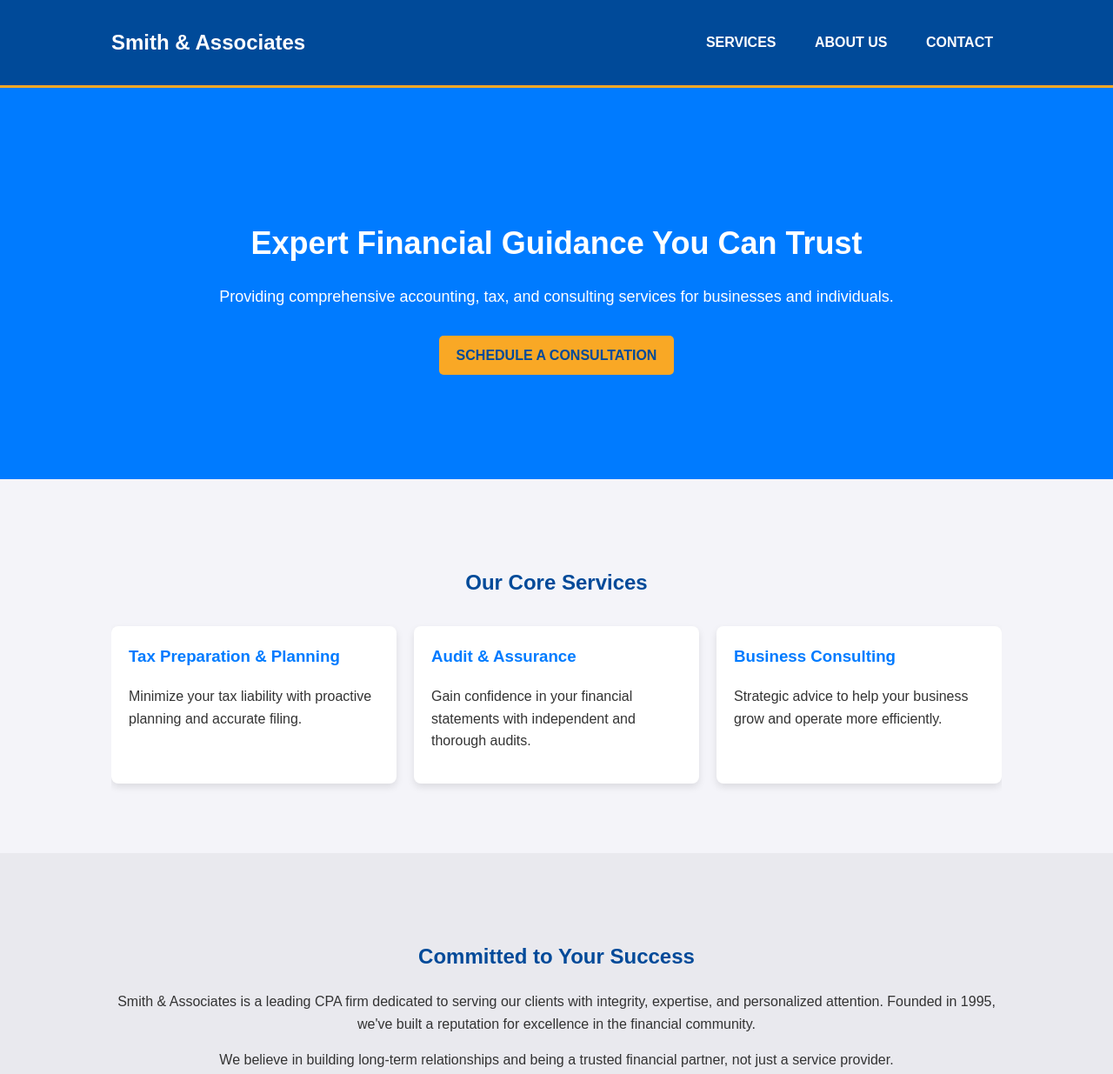
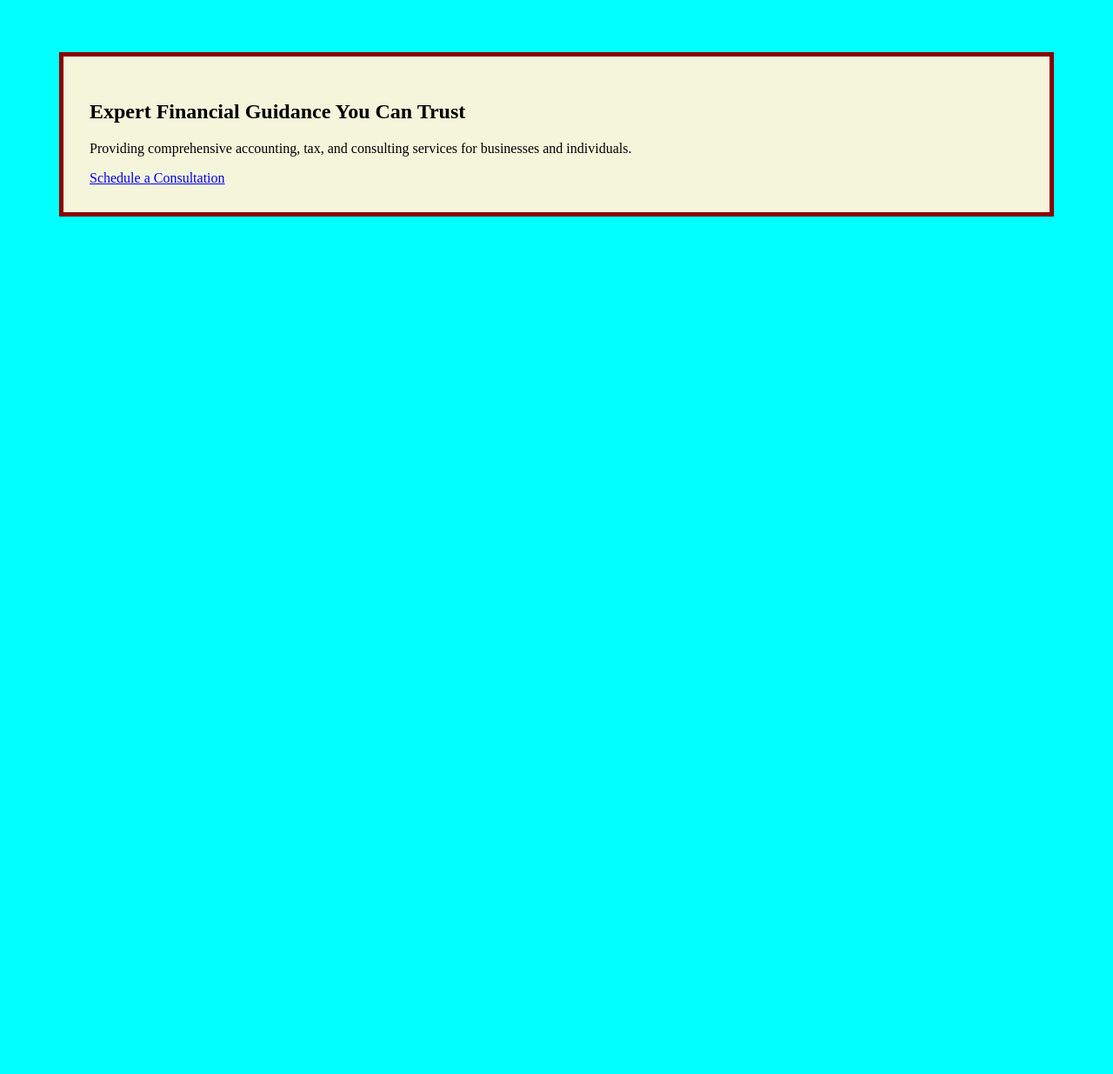
Before and after one commit to qcprof/oct6, a plain HTML site: page index.html in a window 1280 px wide. Shown: the top 1235 px of the page at 87% size. After the commit the page ends 800 px from the top, so only its background shows below. Drawn offline with Linux system fonts and the light colour scheme.

Commit message:
my own stylesheet

```diff
--- a/index.html
+++ b/index.html
@@ -9,75 +9,13 @@
 </head>
 
 <body>
-  <header>
-    <div class="container">
-      <h1>Smith & Associates</h1>
-      <nav>
-        <ul>
-          <li><a href="#services">Services</a></li>
-          <li><a href="#about">About Us</a></li>
-          <li><a href="#contact">Contact</a></li>
-        </ul>
-      </nav>
-    </div>
-  </header>
 
-  <section id="hero" class="hero-section">
-    <div class="container">
+    <div class="abcd">
       <h2>Expert Financial Guidance You Can Trust</h2>
       <p>Providing comprehensive accounting, tax, and consulting services for businesses and individuals.</p>
       <a href="#contact" class="btn">Schedule a Consultation</a>
     </div>
-  </section>
 
-  <section id="services" class="services-section">
-    <div class="container">
-      <h2>Our Core Services</h2>
-      <div class="service-grid">
-        <div class="service-item">
-          <h3>Tax Preparation & Planning</h3>
-          <p>Minimize your tax liability with proactive planning and accurate filing.</p>
-        </div>
-        <div class="service-item">
-          <h3>Audit & Assurance</h3>
-          <p>Gain confidence in your financial statements with independent and thorough audits.</p>
-        </div>
-        <div class="service-item">
-          <h3>Business Consulting</h3>
-          <p>Strategic advice to help your business grow and operate more efficiently.</p>
-        </div>
-      </div>
-    </div>
-  </section>
-
-  <section id="about" class="about-section">
-    <div class="container">
-      <h2>Committed to Your Success</h2>
-      <p>Smith & Associates is a leading CPA firm dedicated to serving our clients with integrity, expertise, and
-        personalized attention. Founded in 1995, we've built a reputation for excellence in the financial community.</p>
-      <p>We believe in building long-term relationships and being a trusted financial partner, not just a service
-        provider.</p>
-    </div>
-  </section>
-
-  <section id="contact" class="contact-section">
-    <div class="container">
-      <h2>Get In Touch</h2>
-      <p>Ready to discuss your financial needs? Contact us today.</p>
-      <address>
-        <p>123 Financial Blvd, Suite 100</p>
-        <p>Anytown, USA 12345</p>
-        <p>Phone: (555) 123-4567</p>
-        <p>Email: <a href="mailto:info@smithcpa.com">info@smithcpa.com</a></p>
-      </address>
-    </div>
-  </section>
-
-  <footer>
-    <div class="container">
-      <p>&copy; 2025 Smith & Associates CPA Firm. All rights reserved.</p>
-    </div>
-  </footer>
 </body>
 
 </html>
--- a/styles.css
+++ b/styles.css
@@ -1,171 +1,11 @@
-/* --- Global Styles --- */
 body {
-  font-family: Arial, sans-serif;
-  margin: 0;
-  padding: 0;
-  line-height: 1.6;
-  color: #333;
-  background-color: #f4f4f9;
+  background-color: aqua;
 }
 
-.container {
-  width: 80%;
-  max-width: 1100px;
-  margin: auto;
-  overflow: hidden;
-  padding: 20px 0;
+
+.abcd {
+  background-color: beige;
+  margin: 60px;
+  border: darkred 5px solid;
+  padding: 30px
 }
-
-h1,
-h2,
-h3 {
-  color: #004a99;
-  /* A standard deep blue for professional feel */
-}
-
-a {
-  color: #007bff;
-  text-decoration: none;
-}
-
-a:hover {
-  text-decoration: underline;
-}
-
-section {
-  padding: 60px 0;
-  text-align: center;
-}
-
-/* Alternate background for visual separation */
-.about-section,
-.contact-section {
-  background-color: #e9e9ee;
-}
-
-/* --- Header & Navigation --- */
-header {
-  background: #004a99;
-  color: #fff;
-  padding: 10px 0;
-  border-bottom: 3px solid #f9a825;
-  /* Accent color for professionalism */
-}
-
-header .container {
-  display: flex;
-  justify-content: space-between;
-  align-items: center;
-}
-
-header h1 {
-  margin: 0;
-  color: #fff;
-  font-size: 24px;
-}
-
-nav ul {
-  list-style: none;
-  margin: 0;
-  padding: 0;
-}
-
-nav ul li {
-  display: inline;
-  margin-left: 20px;
-}
-
-nav ul li a {
-  color: #fff;
-  font-weight: bold;
-  text-transform: uppercase;
-  padding: 5px 10px;
-  border-radius: 5px;
-  transition: background-color 0.3s;
-}
-
-nav ul li a:hover {
-  background-color: #00377a;
-  text-decoration: none;
-}
-
-/* --- Hero Section --- */
-.hero-section {
-  background: #007bff;
-  color: #fff;
-  padding: 100px 0;
-  background-image: url('placeholder-bg.jpg');
-  /* Replace with a professional background image */
-  background-size: cover;
-  background-position: center;
-}
-
-.hero-section h2 {
-  font-size: 36px;
-  margin-bottom: 15px;
-  color: #fff;
-}
-
-.hero-section p {
-  font-size: 18px;
-  margin-bottom: 30px;
-}
-
-.btn {
-  display: inline-block;
-  background: #f9a825;
-  color: #004a99;
-  padding: 10px 20px;
-  border-radius: 5px;
-  font-weight: bold;
-  text-transform: uppercase;
-  transition: background-color 0.3s;
-}
-
-.btn:hover {
-  background: #ffb74d;
-  text-decoration: none;
-}
-
-/* --- Services Section --- */
-.service-grid {
-  display: flex;
-  justify-content: space-around;
-  gap: 20px;
-  margin-top: 30px;
-}
-
-.service-item {
-  background: #fff;
-  padding: 20px;
-  border-radius: 8px;
-  box-shadow: 0 4px 8px rgba(0, 0, 0, 0.1);
-  flex-basis: 30%;
-  /* Allows three items per row */
-  text-align: left;
-}
-
-.service-item h3 {
-  margin-top: 0;
-  color: #007bff;
-}
-
-/* --- Contact Section --- */
-.contact-section address {
-  font-style: normal;
-  margin-top: 20px;
-}
-
-/* --- Footer --- */
-footer {
-  background: #333;
-  color: #fff;
-  text-align: center;
-  padding: 15px 0;
-  font-size: 14px;
-}
-
-footer .container {
-  padding: 0;
-  /* Override section padding for the footer */
-}
```
